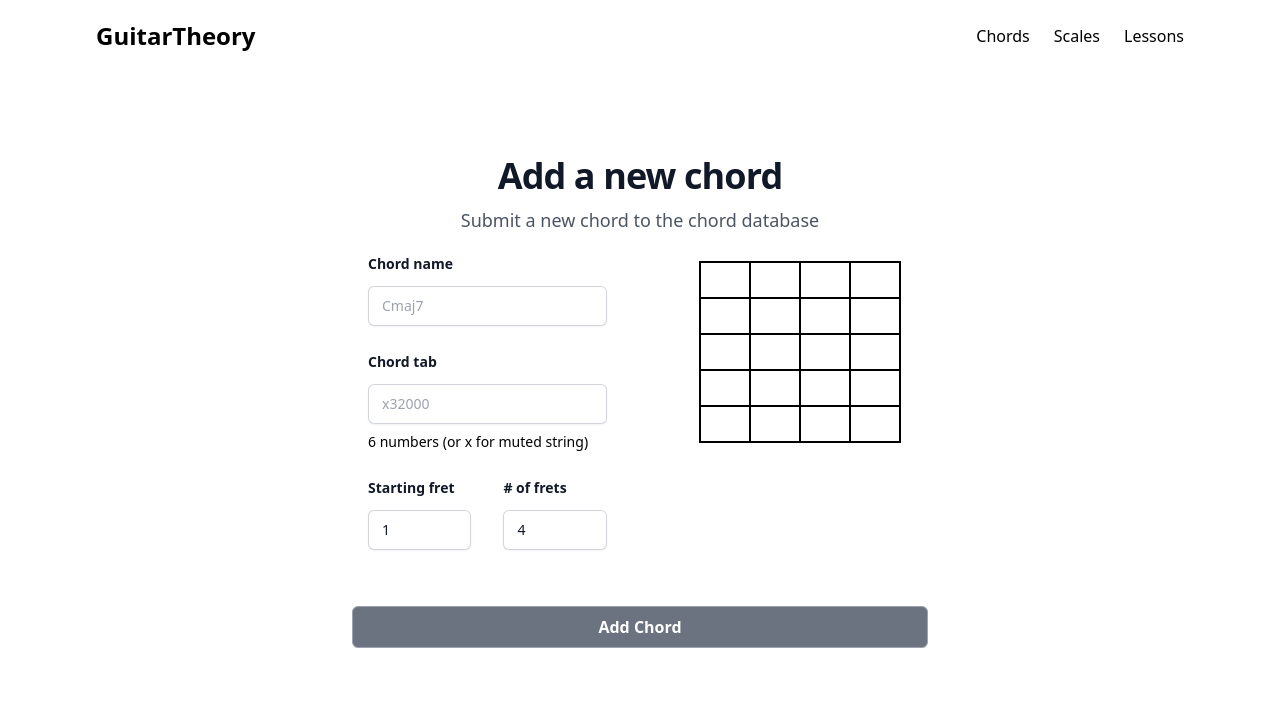
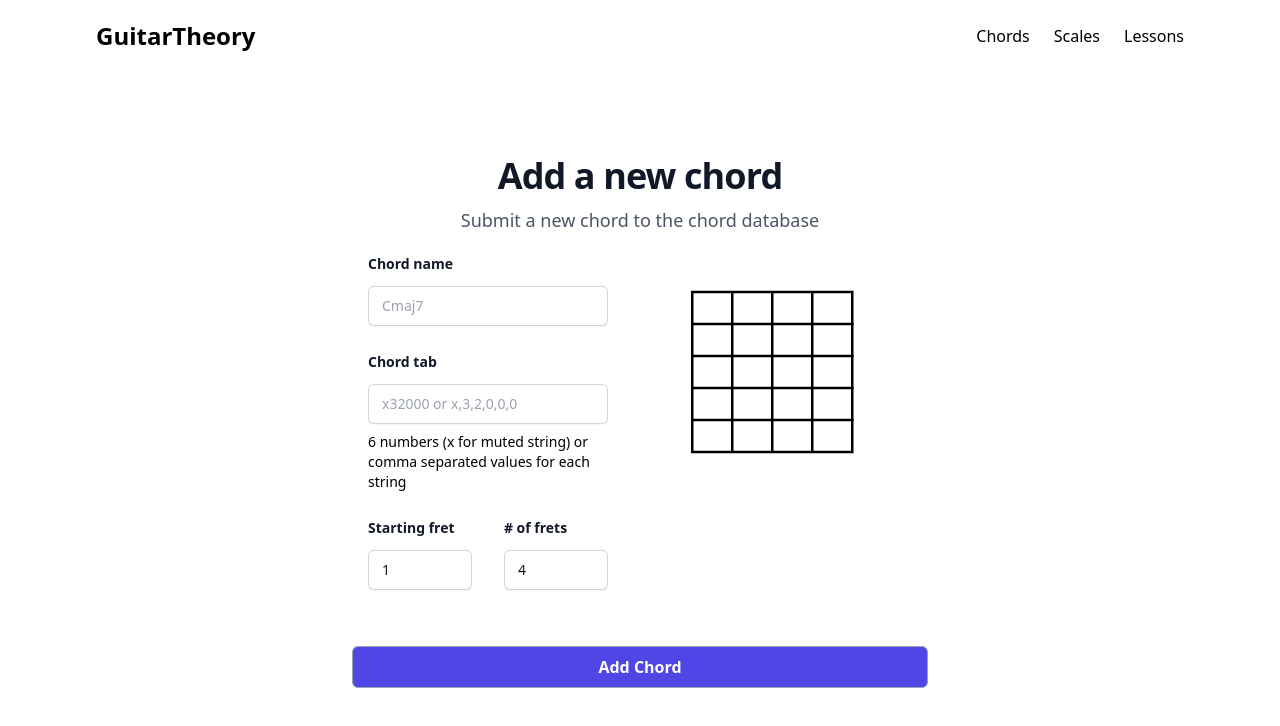
Before and after one commit to stevewarner/guitar-fretboard-map, a Next.js app: page /chord/new in a window 1280 px wide. Shown: the top 726 px of the page. Built offline with nearby package versions, Linux system fonts and the light colour scheme.

Commit message:
support frets greater than 9

```diff
--- a/app/actions.ts
+++ b/app/actions.ts
@@ -8,7 +8,8 @@ import { revalidatePath } from 'next/cache';
 // Array needs to be formatted with each el as a string
 const createTab = (val: string) => {
   const newArr: string[] = [];
-  val.split('').map((fretNum: string) => {
+  const splitVal = val.length === 6 ? '' : ',';
+  val.split(splitVal).map((fretNum: string) => {
     !!fretNum && newArr.push(`'${fretNum}'`);
   });
   return newArr;
--- a/components/FretboardChart/Pattern.tsx
+++ b/components/FretboardChart/Pattern.tsx
@@ -31,10 +31,7 @@ const Pattern = ({ tab = [], fillColor, startFret = 1 }: Props) => {
 
   return (
     <>
-      {tab
-        .slice(0) // need to make a copy of arr before reverse otherwise each render will reverse
-        .reverse()
-        .map((string, stringIndex) =>
+      {[...tab].reverse().map((string, stringIndex) =>
         // string is not a nested array
         !Array.isArray(string) ? (
           // handle string value 'X'
@@ -66,9 +63,7 @@ const Pattern = ({ tab = [], fillColor, startFret = 1 }: Props) => {
               // string
               cy={topSpace + strHeight * stringIndex}
               r={string === 0 && showOpenNotes ? circRad / 1.5 : circRad}
-                fill={
-                  Number(string) === 0 && showOpenNotes ? 'none' : fillColor
-                }
+              fill={Number(string) === 0 && showOpenNotes ? 'none' : fillColor}
               stroke="#000"
               strokeWidth={stroke}
             />
--- a/components/FretboardChartV2/Pattern.tsx
+++ b/components/FretboardChartV2/Pattern.tsx
@@ -5,7 +5,7 @@ import { strHeight, fretWidth, stroke, circRad, topSpace } from './constants';
 // </Fretboard>
 
 interface PatternProps {
-  tab: any[];
+  tab: (string | number)[] | (string | number)[][];
   fillColor: string;
   startFret?: number;
 }
@@ -30,10 +30,7 @@ export const Pattern = ({
 
   return (
     <>
-      {tab
-        .slice(0) // need to make a copy of arr before reverse otherwise each render will reverse
-        .reverse()
-        .map((string, stringIndex) =>
+      {[...tab].reverse().map((string, stringIndex) =>
         // string is not a nested array
         !Array.isArray(string) ? (
           // handle string value 'X'
@@ -61,10 +58,10 @@ export const Pattern = ({
             <circle
               key={`${stringIndex}-${string}`}
               // fret
-                cx={calcFret(Number(string))}
+              cx={calcFret(Number(string) || 0)}
               // string
               cy={topSpace + strHeight * stringIndex}
-                r={string === 0 ? circRad / 1.5 : circRad}
+              r={string === '0' ? circRad / 1.5 : circRad}
               fill={Number(string) === 0 ? 'none' : fillColor}
               stroke="#000"
               strokeWidth={stroke}
@@ -77,11 +74,11 @@ export const Pattern = ({
               <circle
                 key={`${fretIndex}-${string}`}
                 // fret
-                  cx={fretWidth / 2 + stroke / 2 + fretWidth * fret}
+                cx={fretWidth / 2 + stroke / 2 + fretWidth * Number(fret)}
                 // string
                 cy={topSpace + strHeight * stringIndex}
-                  r={fret === 0 ? circRad / 1.5 : circRad}
-                  fill={fret === 0 ? '#fff' : fillColor}
+                r={fret === '0' ? circRad / 1.5 : circRad}
+                fill={fret === '0' ? '#fff' : fillColor}
                 stroke="#000"
                 strokeWidth={stroke}
               />
--- a/components/Input/index.tsx
+++ b/components/Input/index.tsx
@@ -14,7 +14,7 @@ export const Input = ({
   label,
   value,
   onChange,
-  required = false, // TODO add field validation for required
+  required = false,
   helpText,
   errorText,
   pattern,
@@ -38,6 +38,7 @@ export const Input = ({
           className={`block w-full rounded-md border-0 px-3.5 py-2 text-gray-900 shadow-sm ring-1 ring-inset ring-gray-300 placeholder:text-gray-400 sm:text-sm sm:leading-6 ${error && 'ring-red-600'}`}
           id={id}
           ref={ref}
+          required={required}
           pattern={pattern}
           value={value}
           onChange={(event) => {
--- a/components/NewChordForm.tsx
+++ b/components/NewChordForm.tsx
@@ -1,13 +1,12 @@
 'use client';
 import { useState, useActionState } from 'react';
-import { Fretboard, Pattern } from '@/components/FretboardChart';
+import {
+  Fretboard as FretboardV2,
+  Pattern as PatternV2,
+} from '@/components/FretboardChartV2';
 import { Input } from './Input';
 import { createNewChord, updateChord } from '@/app/actions';
 import { ChordType } from '@/types';
-
-const fbHeight = 360 / 2;
-const fbWidth = 400 / 2;
-const stroke = 4 / 2;
 
 const initialState = {
   success: false,
@@ -32,23 +31,12 @@ const NewChordForm = ({ initFormValues }: ChordFormProps) => {
 
   const createTab = (val: string) => {
     const newArr: string[] = [];
-    val.split('').map((fretNum: string) => {
+    const splitVal = val.length === 6 ? '' : ',';
+    val.split(splitVal).map((fretNum: string) => {
       !!fretNum && newArr.push(fretNum);
     });
     return newArr;
   };
-
-  const requiredFields = !!chordName && !!chordTab && !!startFret && !!numFrets;
-
-  const noEdits =
-    chordName === initFormValues?.name &&
-    chordTab === initFormValues?.tab_id &&
-    Number(startFret) === initFormValues?.start_fret &&
-    Number(numFrets) === initFormValues?.num_frets;
-
-  const isValidForm = initFormValues
-    ? requiredFields && chordTab.length === 6 && !noEdits
-    : requiredFields && chordTab.length === 6;
 
   return (
     <form action={formAction} className="mx-auto max-w-xl">
@@ -61,8 +49,10 @@ const NewChordForm = ({ initFormValues }: ChordFormProps) => {
               name="name"
               label="Chord name"
               placeholder="Cmaj7"
+              // defaultValue={formState}
               value={chordName}
               onChange={(event) => setChordName(event.target.value)}
+              required
             />
           </div>
           <div className="sm:col-span-2">
@@ -71,15 +61,15 @@ const NewChordForm = ({ initFormValues }: ChordFormProps) => {
               id="tab"
               name="tab"
               label="Chord tab"
-              placeholder="x32000"
+              placeholder="x32000 or x,3,2,0,0,0"
               value={chordTab}
-              pattern="^[0-9x]{6}$"
+              pattern="^(?:[0-9x]{6}|(x|[0-9]|1\d|2[0-4])(,(x|[0-9]|1\d|2[0-4])){5})$"
               errorText="value must be 6 digits containing only numbers and 'x'"
               onChange={(event) => setChordTab(event.target.value)}
-              helpText="6 numbers (or x for muted string)"
+              helpText="6 numbers (x for muted string) or comma separated values for each string"
+              required
             />
           </div>
-
           {/* start_fret */}
           <div className="sm:col-span-1">
             <Input
@@ -89,12 +79,13 @@ const NewChordForm = ({ initFormValues }: ChordFormProps) => {
               placeholder="1"
               type="text"
               inputMode="decimal" // show numpad on mobile
-              pattern="^[1-9]$"
+              pattern="^(?:[1-9]|1\d|2[0-4])$"
               errorText="value must be a number"
               min={1}
-              max={15}
+              max={24}
               value={startFret}
               onChange={(event) => setStartFret(event.target.value)}
+              required
             />
           </div>
           {/* num_frets */}
@@ -112,38 +103,30 @@ const NewChordForm = ({ initFormValues }: ChordFormProps) => {
               max={6}
               value={numFrets}
               onChange={(event) => setNumFrets(event.target.value)}
+              required
             />
           </div>
         </div>
         <div className="flex flex-auto flex-col items-center">
-          {!!chordName && <h2 className="mb-4">{chordName}</h2>}
-          <Fretboard
+          {!!chordName && <h2>{chordName}</h2>}
+          <FretboardV2
+            title={chordName}
             numFrets={Number(numFrets) || 1}
-            small
-            showOpenNotes
             startFret={Number(startFret)}
-            options={{
-              fbHeight: fbHeight,
-              fbWidth: 250,
-              strHeight: fbHeight / 5,
-              fretWidth: fbWidth / 4,
-              stroke: stroke,
-              circRad: fbHeight / 20,
-              topSpace: fbHeight / 20 + stroke / 2,
-            }}
+            height={250}
+            width={250}
           >
-            <Pattern
+            <PatternV2
               tab={createTab(chordTab)}
+              startFret={Number(startFret)}
               fillColor="#000"
-              startFret={Number(startFret)}
             />
-          </Fretboard>
+          </FretboardV2>
         </div>
       </div>
       <div className="mt-10">
         <button
           type="submit"
-          disabled={!isValidForm}
           className="w-full bg-indigo-600 text-white hover:bg-indigo-500 focus-visible:outline focus-visible:outline-2 focus-visible:outline-offset-2 disabled:cursor-not-allowed disabled:bg-gray-500"
         >
           {initFormValues ? 'Edit Chord' : 'Add Chord'}
```
Lines whose indentation alone changed are shown as unchanged.
